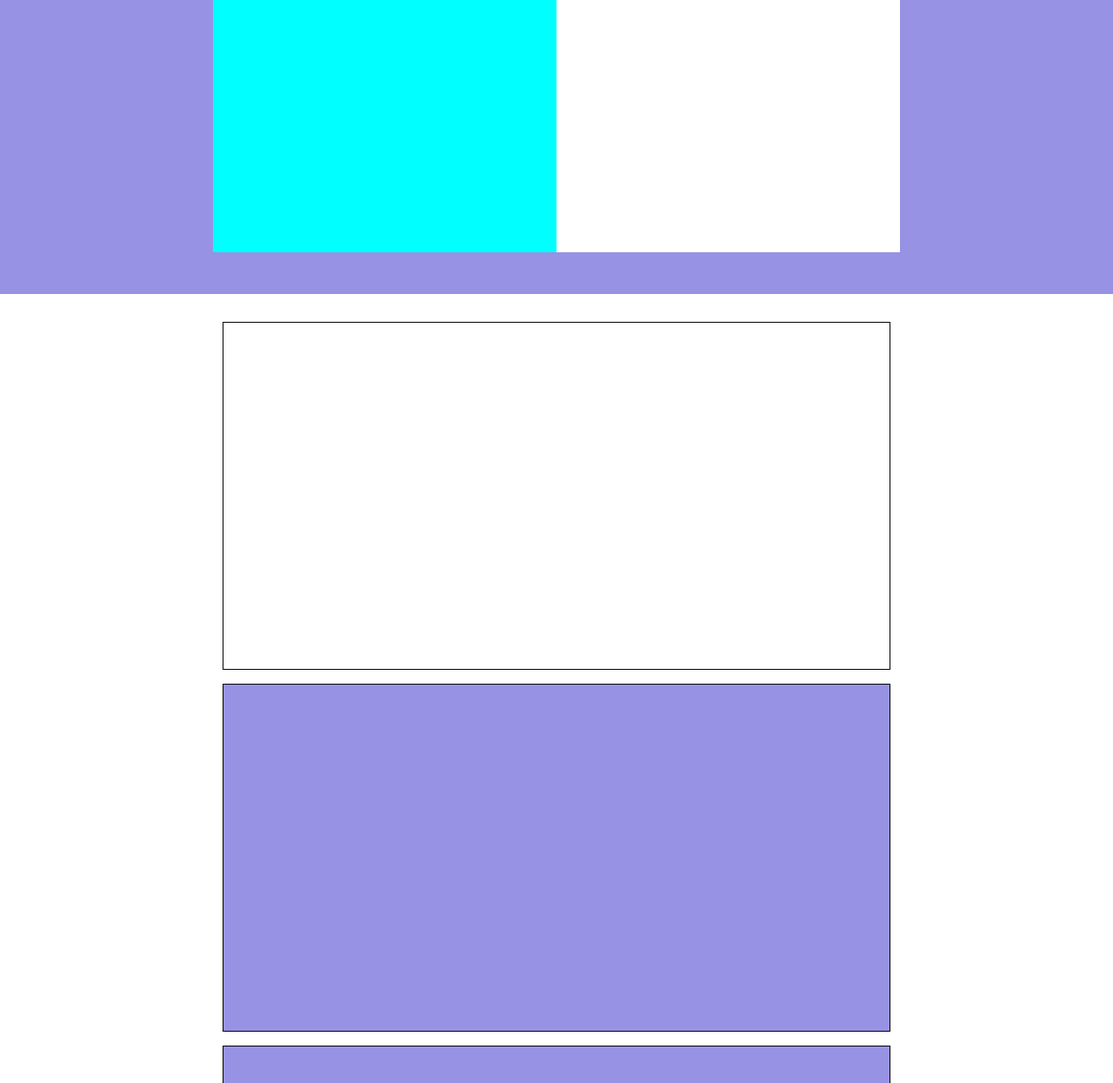
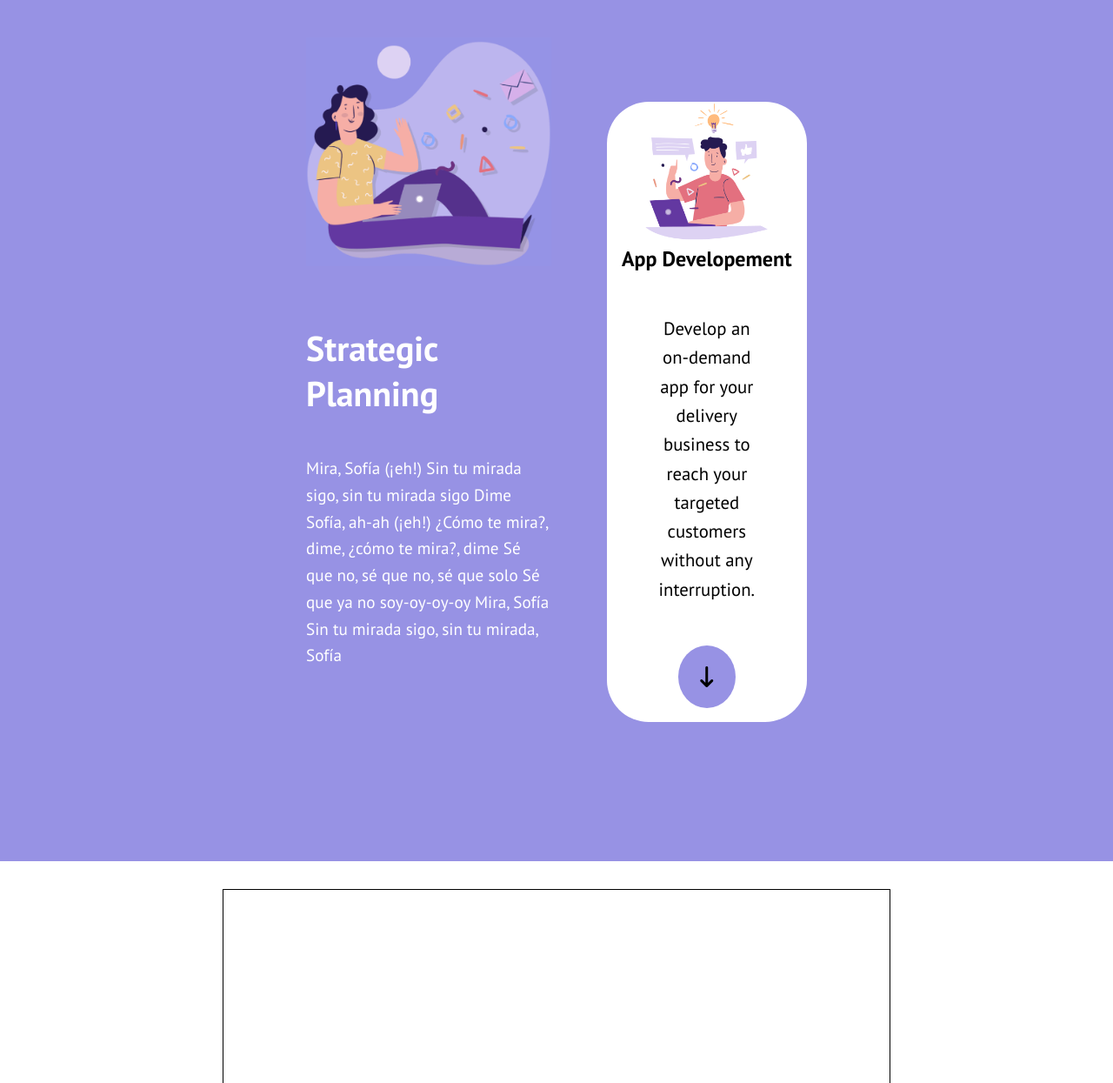
Before and after one commit to LorenzoOgnibene/htmlcss-responsive-layout, a plain HTML site: page index.html in a window 1280 px wide. Shown: the part 1555-2800 px from the top of the page at 87% size. Drawn offline with Linux system fonts and the light colour scheme.

Commit message:
Add section strategic for all screen

```diff
--- a/css/style.css
+++ b/css/style.css
@@ -7,6 +7,10 @@
 
 body{
     font-family: 'PT Sans', sans-serif;
+}
+
+p{
+    line-height: 1.6;
 }
 
 .flex{
@@ -81,10 +85,10 @@ section.main-cards div.card{
 }
 
 div.card h1,
-h2{
+div.card h2{
     color: #0084fd;
     font-weight: 800;
-    font-size: 1.8rem;
+    font-size: 1.5rem;
 }
 
 div.card p{
@@ -123,20 +127,54 @@ section.strategic{
     width: 100%;
     height: 100%;
     background-color: #9792e4;
-    padding: 2rem;
+    padding: 5rem 2rem;
 }
 
 div.woman-card{
-    height: 400px;
     width: 100%;
-    background-color: aqua;
     margin-bottom: 1rem;
 }
 
+div.woman-card img{
+    width: 100%;
+    padding: 2.5rem 0;
+}
+
+div.woman-card h2{
+    color: white;
+    font-size: 2.5rem;
+    padding-top: 1.5rem;
+}
+
+div.woman-card p{
+    font-size: 1.2rem;
+    font-weight: 400;
+    padding: 2.8rem 0;
+    color: white;
+}
+
 div.man-card{
-    height: 400px;
     width: 100%;
     background-color: white;
+    text-align: center;
+    border-radius: 3rem;
+}
+
+div.man-card img{
+    width: 70%;
+}
+
+div.man-card p{
+    padding: 3rem;
+    font-size: 1.3rem;
+}
+
+div.man-card i{
+    background-color: #9792e4;
+    border-radius: 100%;
+    padding: 1.5rem;
+    font-size: 1.5rem;
+    margin-bottom: 1rem;
 }
 
 /* SECTION PARTNER PROFILES */
@@ -294,4 +332,20 @@ footer{
     div.menu button{
         font-size: 1.2rem;
     }
+
+    div.section-dev{
+        width: 50%;
+        margin: 0 auto;
+        align-items: flex-end;
+        padding: 5rem 1rem;
+    }
+
+    div.woman-card{
+        width: 55%;
+    }
+
+    div.man-card{
+        width: 45%;
+        margin-left: 4rem;
+    }
 }
--- a/index.html
+++ b/index.html
@@ -73,12 +73,17 @@
                 </div>
             </section>
             <section class="strategic">
-                <div class="section-dev container flex">
+                <div class="section-dev flex">
                     <div class="woman-card">
-
+                        <img src="./img/planning1.png" alt="">
+                        <h2>Strategic Planning</h2>
+                        <p>Mira, Sofía (¡eh!) Sin tu mirada sigo, sin tu mirada sigo Dime Sofía, ah-ah (¡eh!) ¿Cómo te mira?, dime, ¿cómo te mira?, dime Sé que no, sé que no, sé que solo Sé que ya no soy-oy-oy-oy Mira, Sofía Sin tu mirada sigo, sin tu mirada, Sofía</p>
                     </div>
                     <div class="man-card">
-
+                        <img src="./img/planning2.png" alt="">
+                        <h2>App Developement</h2>
+                        <p>Develop an on-demand app for your delivery business to reach your targeted customers without any interruption.</p>
+                        <i class="fa-solid fa-arrow-down-long"></i>
                     </div>
                 </div>
             </section>
```
